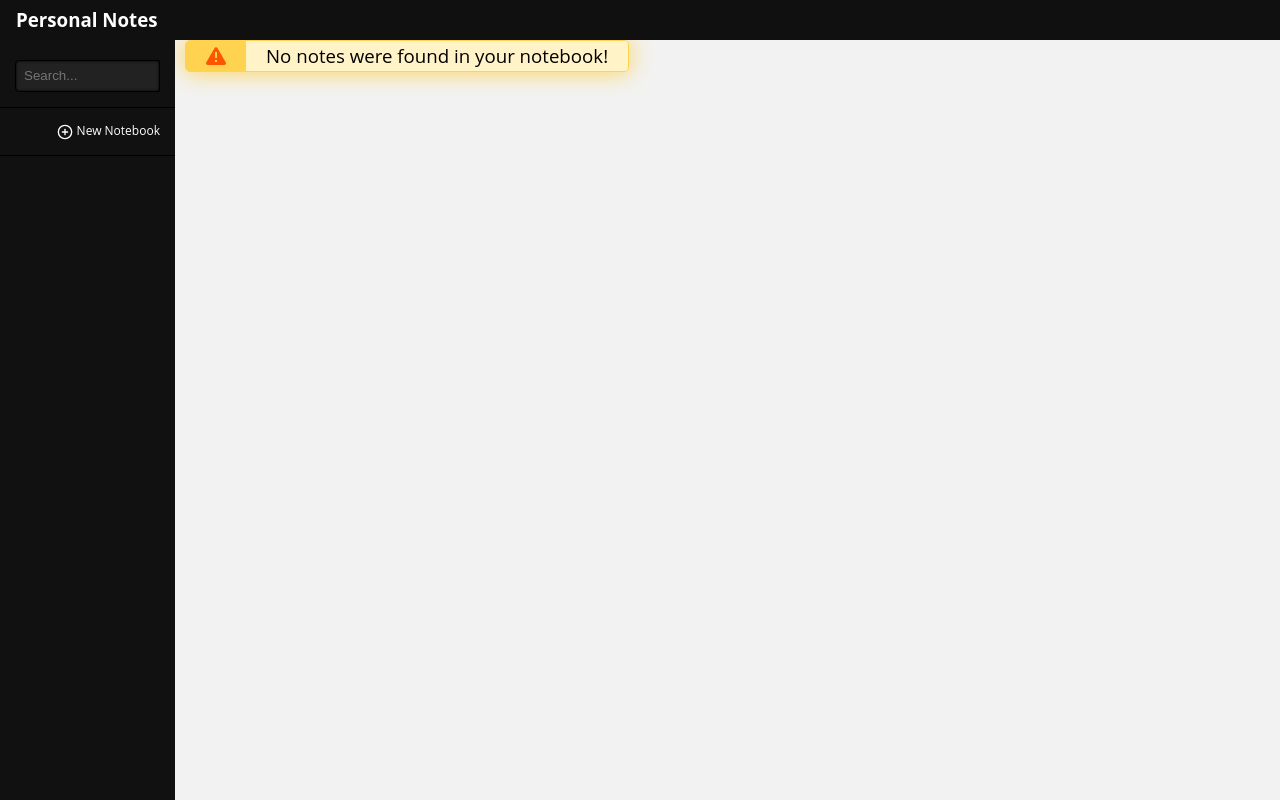
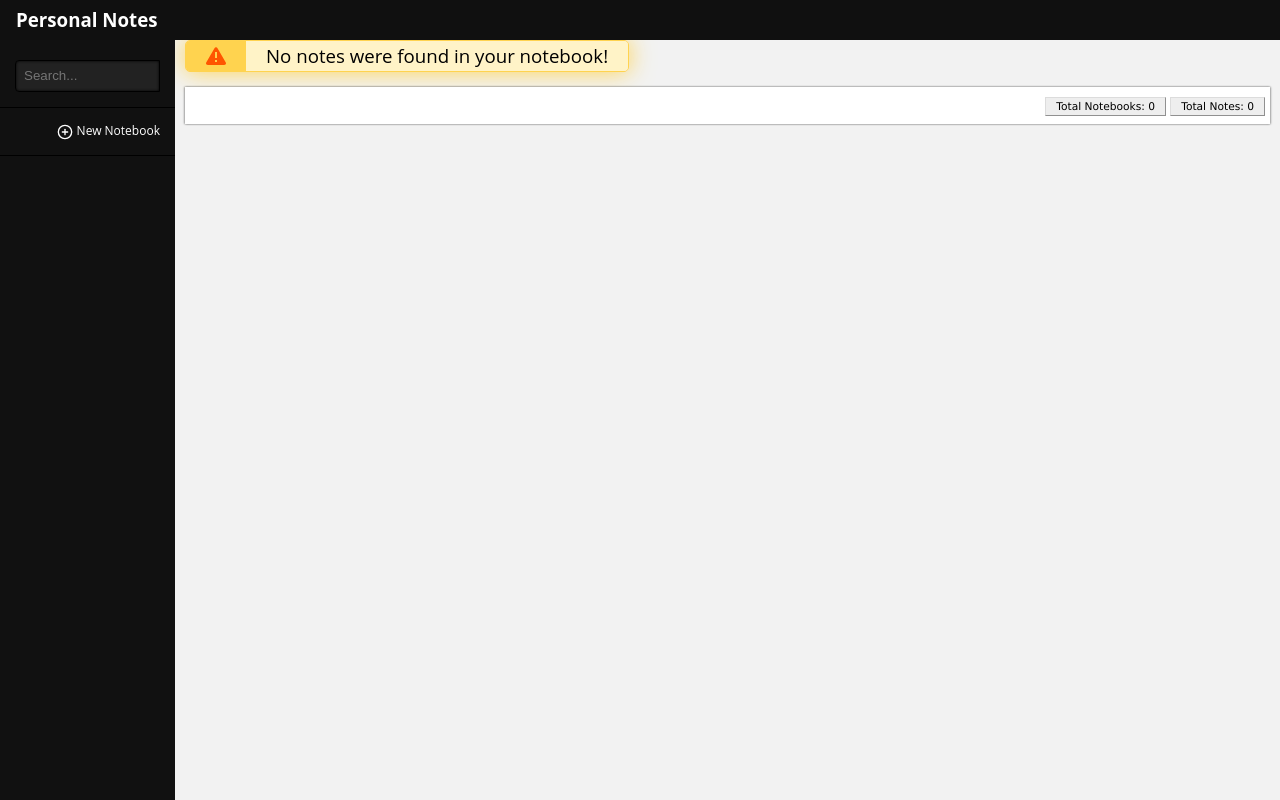
Before and after one commit to saudiqbal/Self-Hosted-Notes-Web-App, a PHP site: page / in a window 1280 px wide. Run offline with PHP 8.4, Linux system fonts and the light colour scheme; data comes from the database, SQL or seed files in the repository.

Commit message:
Displaying totals

```diff
--- a/index.php
+++ b/index.php
@@ -5,12 +5,14 @@ $stmt = $db->prepare('SELECT NoteBook_id, NoteBook_name FROM NoteBook');
 $stmt->execute();
 // 4. Fetch all matching items
 $notebookitems = $stmt->fetchAll(PDO::FETCH_ASSOC);
+$NoteBookCount = count($notebookitems);
 
 // 3. Prepare and execute the query safely
 $stmt = $db->prepare('SELECT Notes_id, Notes_name, NoteBook_id FROM Notes');
 $stmt->execute();
 // 4. Fetch all matching items
 $items = $stmt->fetchAll(PDO::FETCH_ASSOC);
+$NoteCount = count($items);
 ?>
 <!DOCTYPE html>
 <html lang="en">
@@ -220,6 +222,12 @@ echo '<div id="WarningMainContent">
 }
 ?>
 </div>
+<?php echo '<div class="md-card">
+<div class="infoboxleft"></div>
+<div class="infoboxmiddle"></div>
+<div class="infoboxright"><span class="ClassicButton">Total Notebooks: '.$NoteBookCount.'</span> <span class="ClassicButton">Total Notes: '.$NoteCount.'</span></div>
+</div>';
+?>
 </div>
 </div>
 <?php
```
